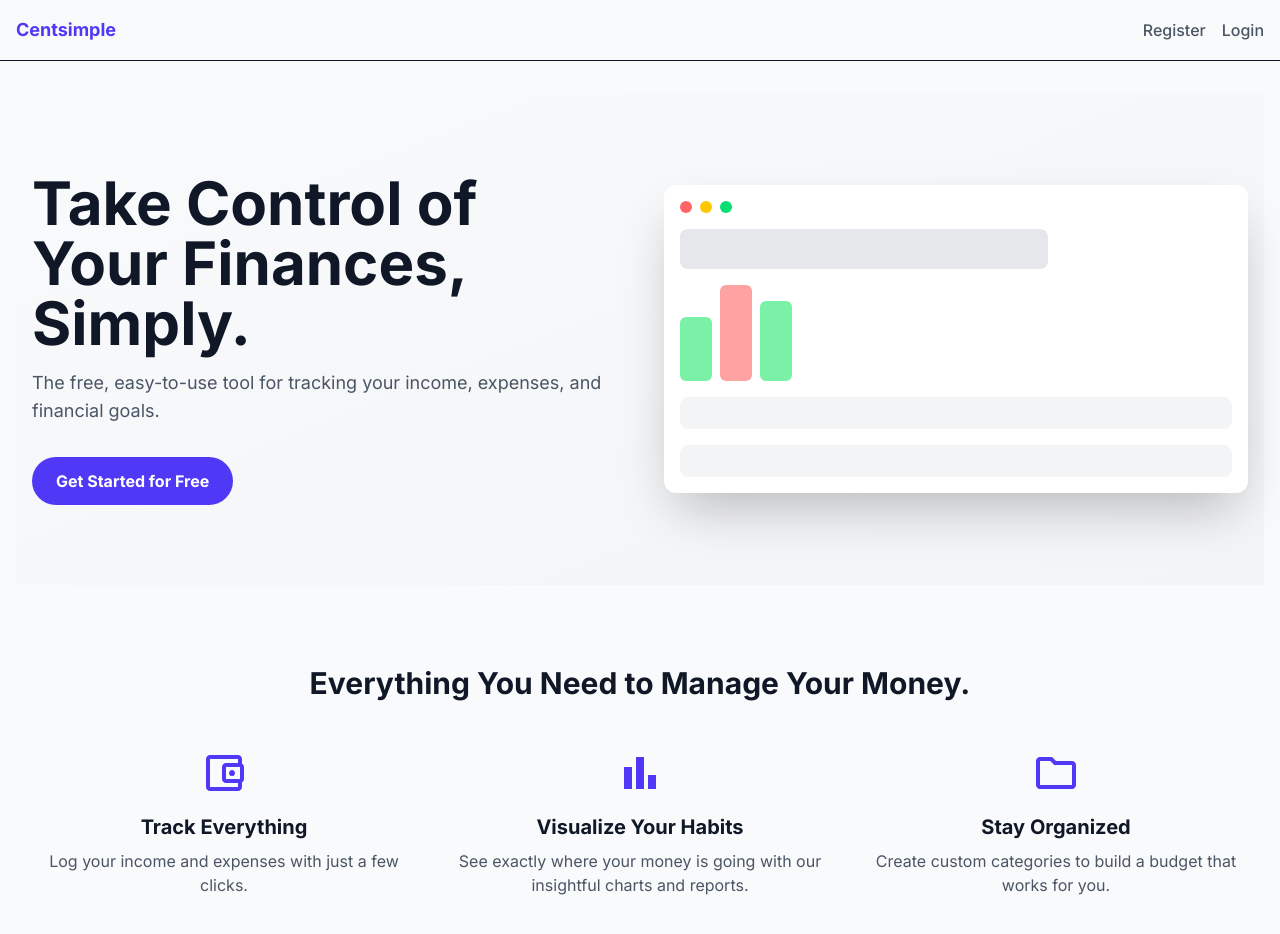
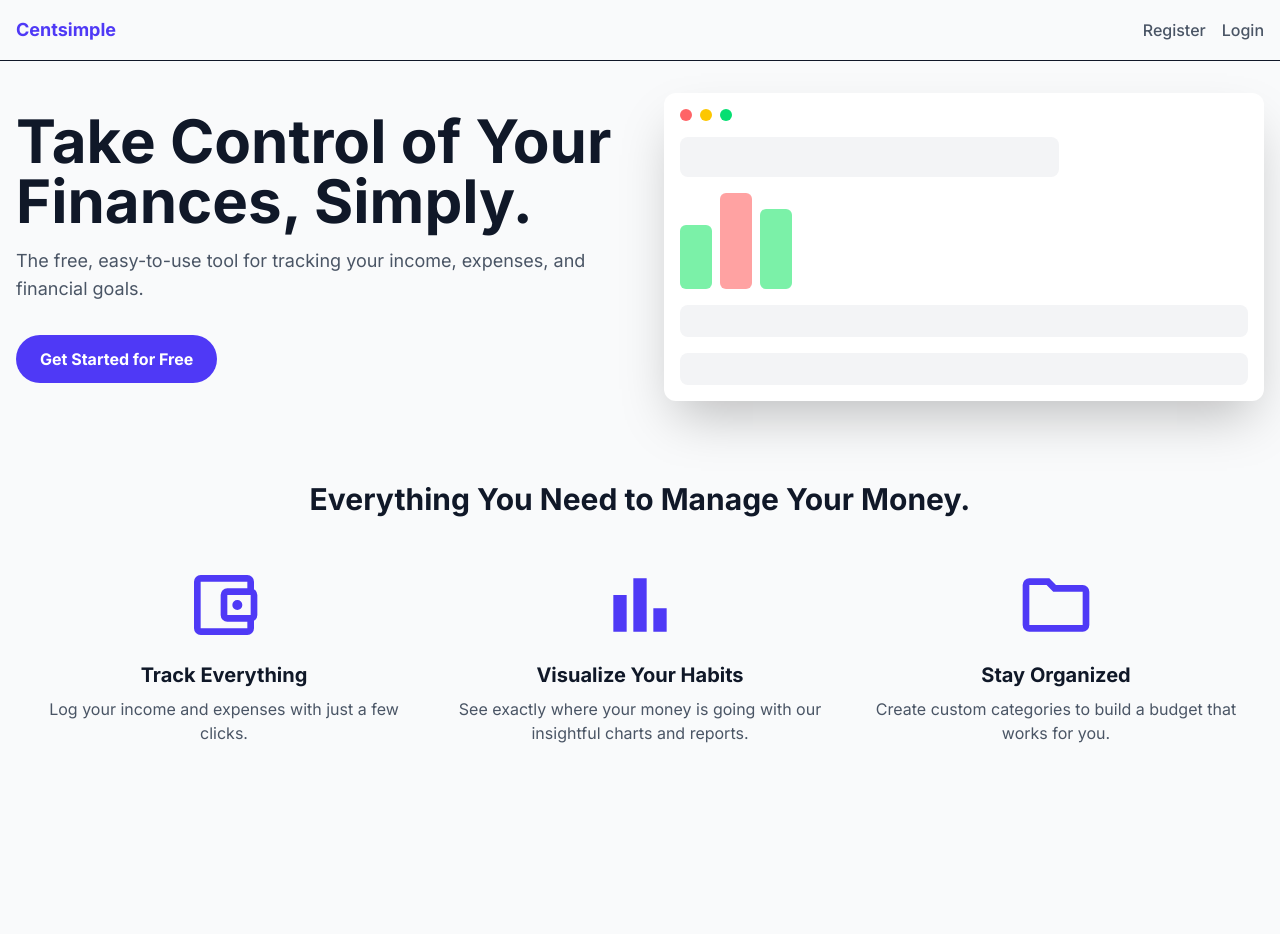
Before and after one commit to janpetallo/Centsimple, a React (Vite) app in the folder frontend/: page / in a window 1280 px wide. Shown: the top 934 px of the page. After the commit the page ends 857 px from the top, so only its background shows below. Built offline with nearby package versions, Linux system fonts and the light colour scheme; no server answers.

Commit message:
feat(ui): improve styling of homepage

```diff
--- a/frontend/src/pages/HomePage.jsx
+++ b/frontend/src/pages/HomePage.jsx
@@ -7,7 +7,7 @@ function HomePage() {
   return (
     <div>
       {/* === Hero Section === */}
-      <section className="bg-gradient-to-br from-gray-50 to-gray-100 px-4 py-20">
+      <section>
         <div className="mx-auto grid max-w-7xl grid-cols-1 items-center gap-12 lg:grid-cols-2">
           <div className="flex flex-col items-center text-center lg:items-start lg:text-left">
             <h1 className="text-4xl font-bold md:text-6xl">
@@ -33,7 +33,7 @@ function HomePage() {
               </div>
 
               <div className="space-y-4">
-                <div className="h-10 w-2/3 rounded-lg bg-gray-200"></div>
+                <div className="h-10 w-2/3 rounded-lg bg-gray-100"></div>
                 <div className="flex items-end gap-2">
                   <div className="h-16 w-8 rounded-md bg-green-300"></div>
                   <div className="h-24 w-8 rounded-md bg-red-300"></div>
@@ -54,14 +54,14 @@ function HomePage() {
         </h2>
         <div className="mx-auto mt-12 grid max-w-7xl grid-cols-1 gap-8 md:grid-cols-3">
           <div className="flex flex-col items-center text-center">
-            <WalletIcon className="text-brand h-12 w-12" />
+            <WalletIcon className="text-brand h-20 w-20" />
             <h3 className="mt-4 text-xl font-bold">Track Everything</h3>
             <p className="mt-2 text-gray-600">
               Log your income and expenses with just a few clicks.
             </p>
           </div>
           <div className="flex flex-col items-center text-center">
-            <BarChartIcon className="text-brand h-12 w-12" />
+            <BarChartIcon className="text-brand h-20 w-20" />
             <h3 className="mt-4 text-xl font-bold">Visualize Your Habits</h3>
             <p className="mt-2 text-gray-600">
               See exactly where your money is going with our insightful charts
@@ -69,7 +69,7 @@ function HomePage() {
             </p>
           </div>
           <div className="flex flex-col items-center text-center">
-            <FolderIcon className="text-brand h-12 w-12" />
+            <FolderIcon className="text-brand h-20 w-20" />
             <h3 className="mt-4 text-xl font-bold">Stay Organized</h3>
             <p className="mt-2 text-gray-600">
               Create custom categories to build a budget that works for you.
```
Also changed, not shown: 1 other file (tests, documents, lock files or other folders).
